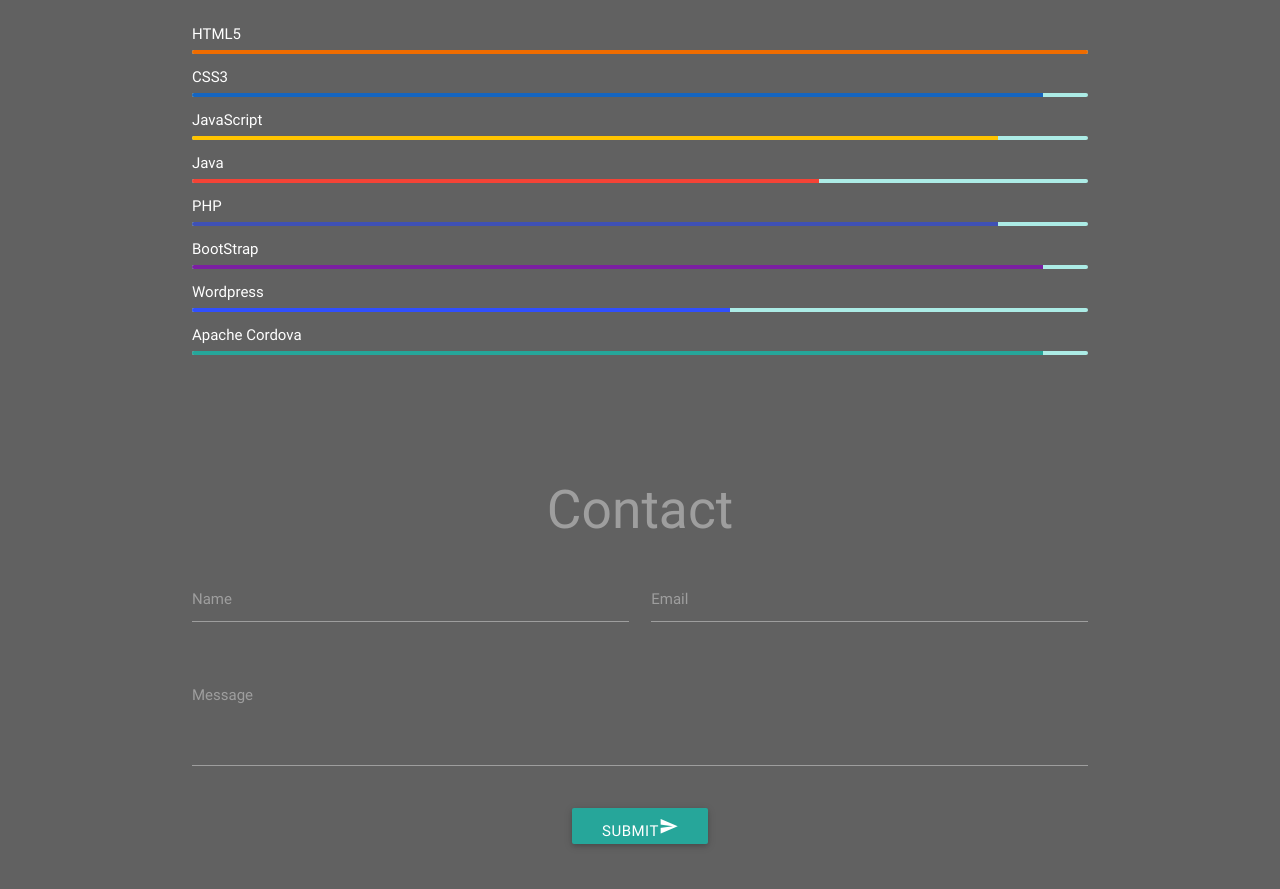
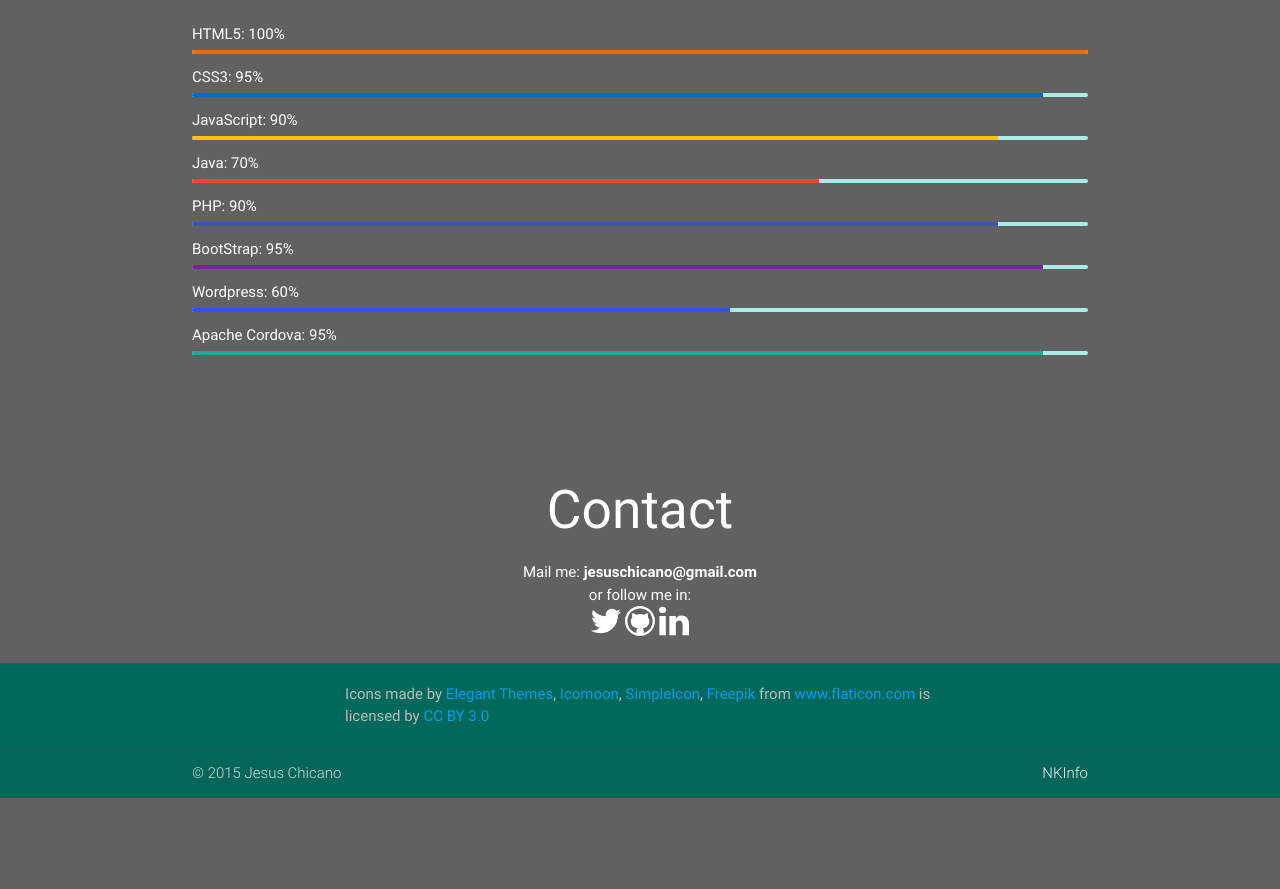
Before and after one commit to jesuschicano/nkinfo.es, a plain HTML site: page index.html in a window 1280 px wide. Shown: the part 2184-3073 px from the top of the page. After the commit the page ends 2982 px from the top, so only its background shows below. Drawn offline with nearby package versions, Linux system fonts and the light colour scheme.

Commit message:
midified skills and contact

```diff
--- a/index.html
+++ b/index.html
@@ -161,35 +161,35 @@
    <div id="skills" class="container miMargen">
       <h2 class="header white-text center">Skills</h2>
       <div class="section">
-         <h6 class="header white-text">HTML5</h6>
+         <h6 class="header white-text">HTML5:  100%</h6>
          <div class="progress">
             <div class="determinate orange darken-3" style="width: 100%"></div>
          </div>
-         <h6 class="header white-text">CSS3</h6>
+         <h6 class="header white-text">CSS3:  95%</h6>
          <div class="progress">
             <div class="determinate blue darken-3" style="width: 95%"></div>
          </div>
-         <h6 class="header white-text">JavaScript</h6>
+         <h6 class="header white-text">JavaScript:  90%</h6>
          <div class="progress">
             <div class="determinate amber accent-3" style="width: 90%"></div>
          </div>
-         <h6 class="header white-text">Java</h6>
+         <h6 class="header white-text">Java:  70%</h6>
          <div class="progress">
             <div class="determinate red" style="width: 70%"></div>
          </div>
-         <h6 class="header white-text">PHP</h6>
+         <h6 class="header white-text">PHP:  90%</h6>
          <div class="progress">
             <div class="determinate indigo" style="width: 90%"></div>
          </div>
-         <h6 class="header white-text">BootStrap</h6>
+         <h6 class="header white-text">BootStrap:  95%</h6>
          <div class="progress">
             <div class="determinate purple darken-2" style="width: 95%"></div>
          </div>
-         <h6 class="header white-text">Wordpress</h6>
+         <h6 class="header white-text">Wordpress:  60%</h6>
          <div class="progress">
             <div class="determinate indigo accent-4" style="width: 60%"></div>
          </div>
-         <h6 class="header white-text">Apache Cordova</h6>
+         <h6 class="header white-text">Apache Cordova:  95%</h6>
          <div class="progress">
             <div class="determinate light-blur darken-1" style="width: 95%"></div>
          </div>
@@ -198,29 +198,16 @@
    <!-- end Skills -->
    <!-- Contact -->
    <div id="contact" class="container miMargen">
-      <h2 class="header grey-text center">Contact</h2>
-      <form action="MAILTO:jesuschicano3988@gmail.com" method="post" enctype="multipart/form-data">
-         <div class="row">
-            <div class="input-field col s12 l6">
-               <input id="name" type="text" class="validate">
-               <label for="name">Name</label>
-            </div>
-            <div class="input-field col s12 l6">
-               <input id="email" type="email" class="validate">
-               <label for="email">Email</label>
-            </div>
+      <h2 class="header white-text center">Contact</h2>
+      <div class="row white-text center">
+         <div class="col s12">
+            Mail me: <b>jesuschicano@gmail.com</b> <br>
+            or follow me in: <br>
+            <a href="http://twitter.com/jesuschicano" target="_blank"><img src="images/twitter1.svg" alt="twitter" width="30em"></a>
+            <a href="http://github.com/jesuschicano" target="_blank"><img src="images/github8.svg" alt="github" width="30em"></a>
+            <a href="https://es.linkedin.com/pub/jesús-chicano-ramírez/67/a79/243" target="_blank"><img src="images/linkedin12.svg" alt="github" width="30em"></a>
          </div>
-         <div class="row">
-            <div class="input-field col s12">
-               <textarea id="message" class="materialize-textarea" length="400"></textarea>
-               <label for="message">Message</label>
-            </div>
-         </div>
-         <div class="row center">
-               <button class="btn waves-effect waves-light" type="submit" name="action">Submit<i class="material-icons">send</i></button>
-         </div>
-         <br>
-      </form>
+      </div>
    </div>
    <!-- end Contact -->
    <!-- end main -->
```
